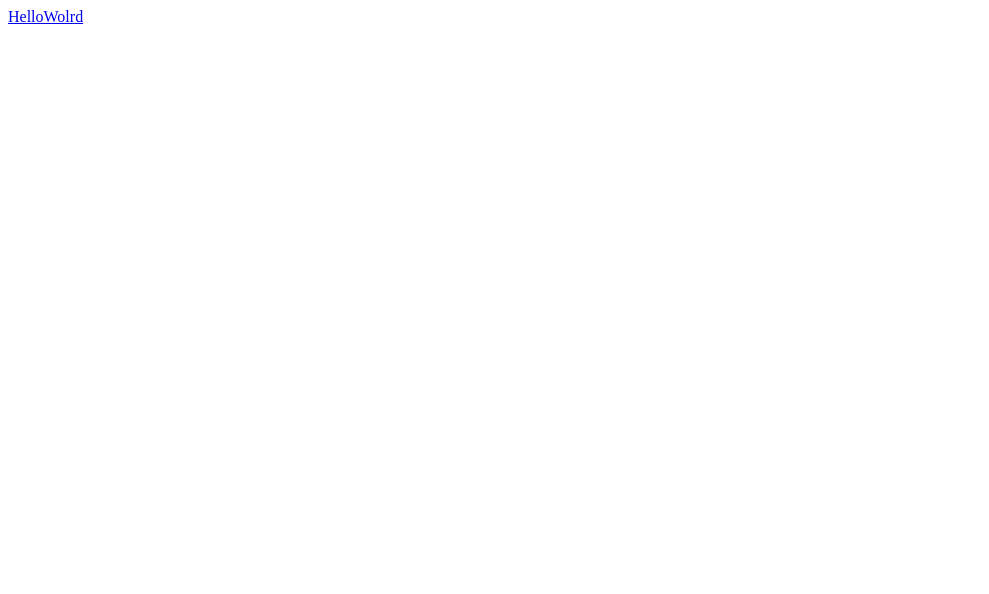
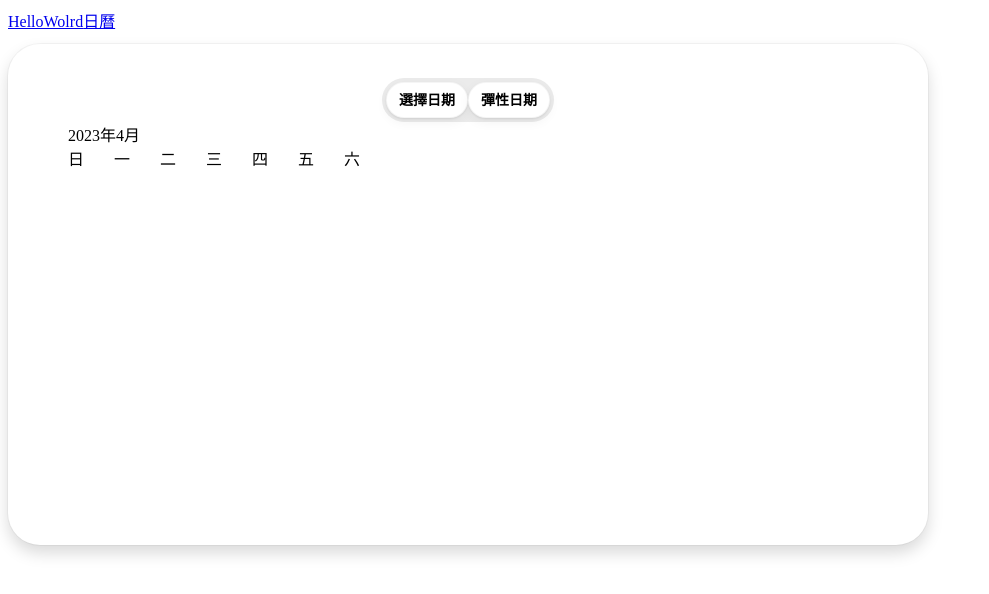
Before and after one commit to balajasa/bnb, a Vue app: page /#/date in a window 1280 px wide. Before the commit this address had no page. Shown: the top 594 px of the page, without its empty margins (0-989 px from the left). Built offline with nearby package versions, Linux system fonts and the light colour scheme.

Commit message:
feat(date): add datepicker <3

```diff
--- a/src/App.vue
+++ b/src/App.vue
@@ -1,6 +1,7 @@
 <template>
   <div id="app">
     <router-link to="/hello">HelloWolrd</router-link>
+    <router-link to="/date">日曆</router-link>
     <div class="container">
       <router-view></router-view>
     </div>
@@ -15,4 +16,7 @@ export default {
 </script>
 
 <style>
+  .container {
+    position: relative;
+  }
 </style>
--- /dev/null
+++ b/src/components/DatePicker.vue
@@ -0,0 +1,112 @@
+<template>
+  <div class="dateSelector">
+    <section>
+      <div class="datePicker">
+        <div class="datePicker-tabs">
+            <div class="tablist">
+              <button class="tab-btn">選擇日期</button>
+              <button class="tab-btn">彈性日期</button>
+            </div>
+        </div>
+
+        <div class="datePicker-box">
+          <div class="datePicker-head">
+            <div class="year">{{ currentYear }}年</div>
+            <div class="mounth">{{ currentMounth }}月</div>
+          </div>
+          <div class="day-box">
+            <div class="week" v-for="day in week" :key="day">{{ day }}</div>
+          <!-- <table v-for="item of box" :key="item">
+              {{ item }}
+          </table> -->
+          </div>
+
+        </div>
+      </div>
+    </section>
+  </div>
+</template>
+
+<script setup>
+
+// import { ref } from 'vue'
+
+// const box = ref([1, 2, 3, 4, 5, 6, 7, 8, 9, 10])
+// const showDate = '';
+const week = ['日', '一', '二', '三', '四', '五', '六']
+const date = new Date()
+
+
+const currentYear = date.getFullYear()
+console.log('= =', currentYear)
+const currentMounth = date.getMonth() + 1
+console.log('@@', currentMounth)
+
+
+</script>
+
+<style>
+  .dateSelector {
+    background: #fff;
+    border-radius: 32px;
+    box-shadow: 0 0 0 1px rgba(0, 0, 0, 0.04), 0 8px 16px rgba(0, 0, 0, 0.15);
+    margin-top: 12px;
+    padding: 16px 32px;
+    position: absolute;
+    top: 100%;
+    z-index: 1;
+    overflow-x: hidden;
+    overflow-y: auto;
+    overscroll-behavior: contain;
+  }
+
+  .datePicker {
+    padding: 18px 28px 10px 28px;
+  }
+
+  .datePicker-tabs {
+    display: flex;
+    align-items: center;
+    justify-content: center;
+  }
+
+  .tablist {
+    background-color: rgb(235, 235, 235);
+    border-radius: 100px;
+    padding: 0 4px;
+    display: flex;
+  }
+
+  .tab-btn {
+    border-radius: 100px;
+    font-size: 14px;
+    line-height: 18px;
+    font-weight: 600;
+    background: #fff;
+    padding: 8px 12px;
+    margin: 4px 0;
+    transition: box-shadow 0.2s ease 0s, -ms-transform 0.1s ease 0s, -webkit-transform 0.1s ease 0s, transform 0.1s ease 0s;
+    position: relative;
+    border: 1px solid rgba(0, 0, 0, 0.04);
+    box-shadow: rgba(0, 0, 0, 0.08) 0 1px 2px, rgba(0, 0, 0, 0.05) 0 4px 12px;
+  }
+
+  .datePicker-box {
+    width: 800px;
+    height: 397px;
+  }
+
+  .datePicker-head {
+    display: flex;
+  }
+
+  .day-box {
+    display: flex;
+  }
+
+  .week {
+    width: 46px;
+    height: 46px;
+  }
+
+</style>
--- a/src/router/index.js
+++ b/src/router/index.js
@@ -3,12 +3,14 @@ import {createRouter, createWebHashHistory} from 'vue-router'
 // 1. 定义路由组件.
 // 也可以从其他文件导入
 import HelloWorld from '../components/HelloWorld.vue'
+import DatePicker from '../components/DatePicker.vue'
 
 // 2. 定义一些路由
 // 每个路由都需要映射到一个组件。
 // 我们后面再讨论嵌套路由。
 const routes = [
   { path: '/hello', component: HelloWorld },
+  { path: '/date', component: DatePicker }
 ]
 
 // 3. 创建路由实例并传递 `routes` 配置
```
